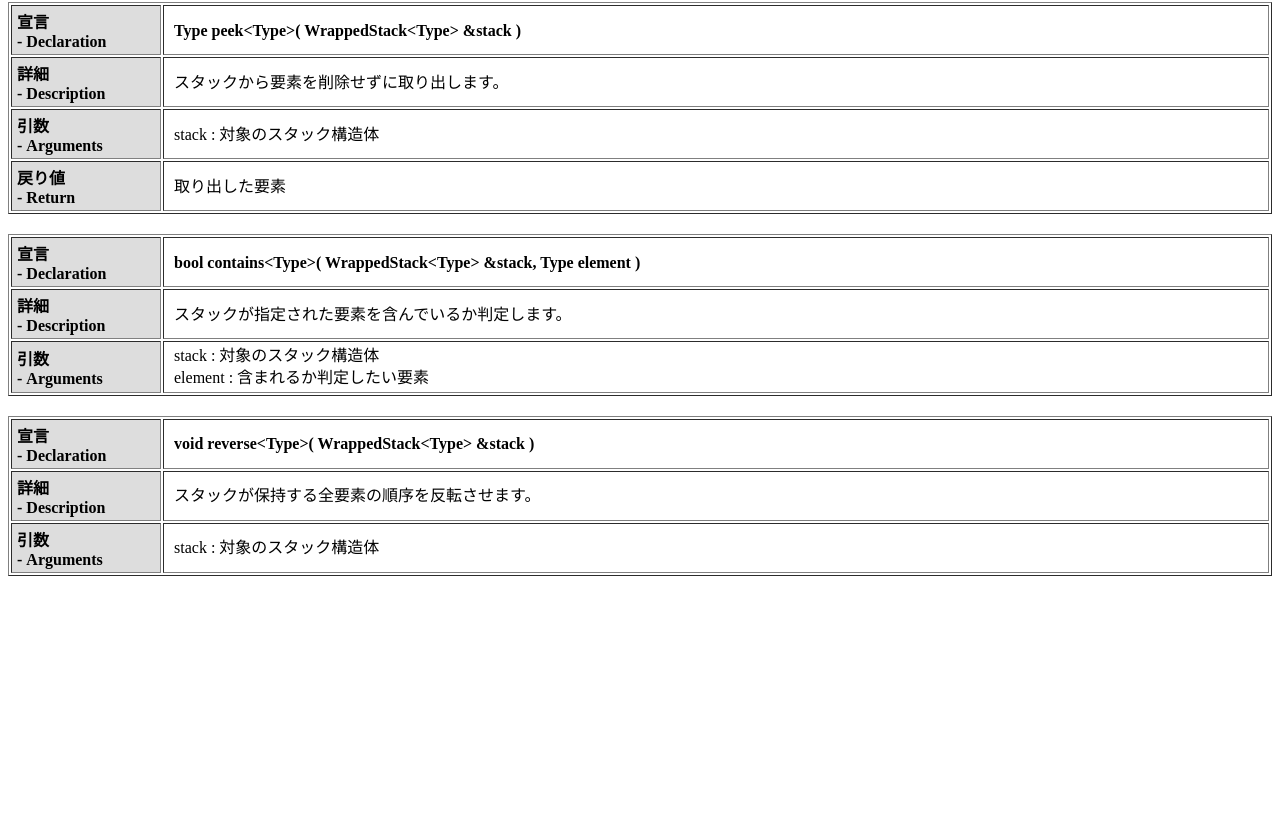
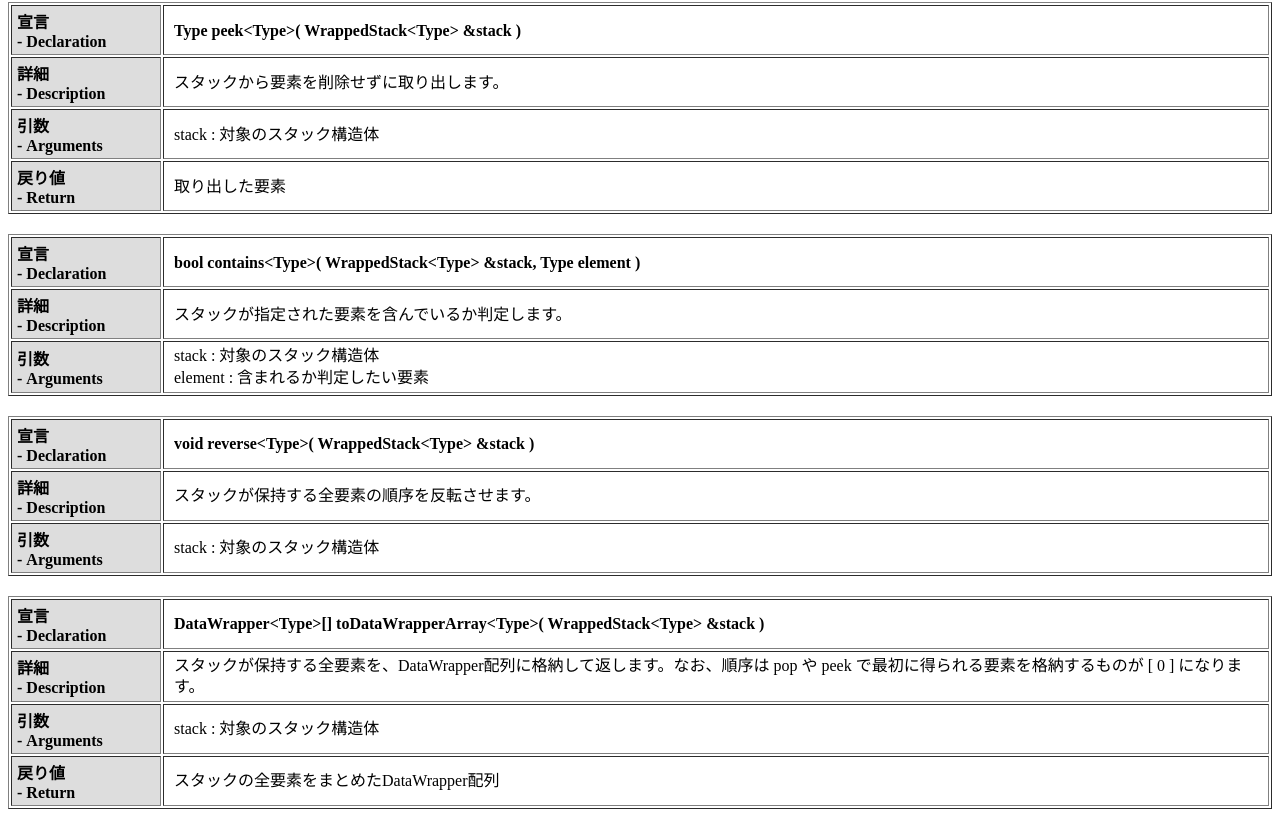
Before and after one commit to RINEARN/vcssl-standard-library, a plain HTML site: page open/data/WrappedStack.html in a window 1280 px wide. Shown: the part 1534-2363 px from the top of the page. Before the commit the page ends 2130 px from the top, so only its background shows below. Drawn offline with Linux system fonts and the light colour scheme.

```diff
--- a/open/data/WrappedStack.html
+++ b/open/data/WrappedStack.html
@@ -231,5 +231,40 @@
     </tr>
 </tbody></table>
 
+<table border="1" style="margin: 0px 0px 20px 0px; width:100%;" id="toDataWrapperArray"><tbody>
+    <tr>
+   	 <td width="140px" style="background-color:#dddddd; font-weight:bold; padding:3px 3px 3px 5px;">
+   	 	宣言<br /> - Declaration
+   	 </td>
+   	 <td style=" padding:3px 3px 3px 10px; line-height:135%;font-weight:bold; padding:3px 3px 3px 10px; ">
+   	 	DataWrapper&lt;Type&gt;[] toDataWrapperArray&lt;Type&gt;( WrappedStack&lt;Type&gt; &amp;stack )
+   	 </td>
+    </tr>
+    <tr>
+   	 <td width="140px" style="background-color:#dddddd; font-weight:bold; padding:3px 3px 3px 5px;">
+   	 	詳細<br /> - Description
+   	 </td>
+   	 <td style=" padding:3px 3px 3px 10px; line-height:135%;">
+   	 	スタックが保持する全要素を、DataWrapper配列に格納して返します。なお、順序は pop や peek で最初に得られる要素を格納するものが [ 0 ] になります。
+   	 </td>
+    </tr>
+    <tr>
+   	 <td width="140px" style="background-color:#dddddd; font-weight:bold; padding:3px 3px 3px 5px;">
+   	 	引数<br /> - Arguments
+   	 </td>
+   	 <td style=" padding:3px 3px 3px 10px; line-height:135%;">
+   	 	stack : 対象のスタック構造体 <br />
+   	 </td>
+    </tr>
+    <tr>
+   	 <td width="140px" style="background-color:#dddddd; font-weight:bold; padding:3px 3px 3px 5px;">
+   	 	戻り値<br /> - Return
+   	 </td>
+   	 <td style=" padding:3px 3px 3px 10px; line-height:135%;">
+   	 	スタックの全要素をまとめたDataWrapper配列<br />
+   	 </td>
+    </tr>
+</tbody></table>
+
 </body>
 </html>
```
Also changed, not shown: open/data/WrappedList.html (+36 -1 lines), 3 other files.
